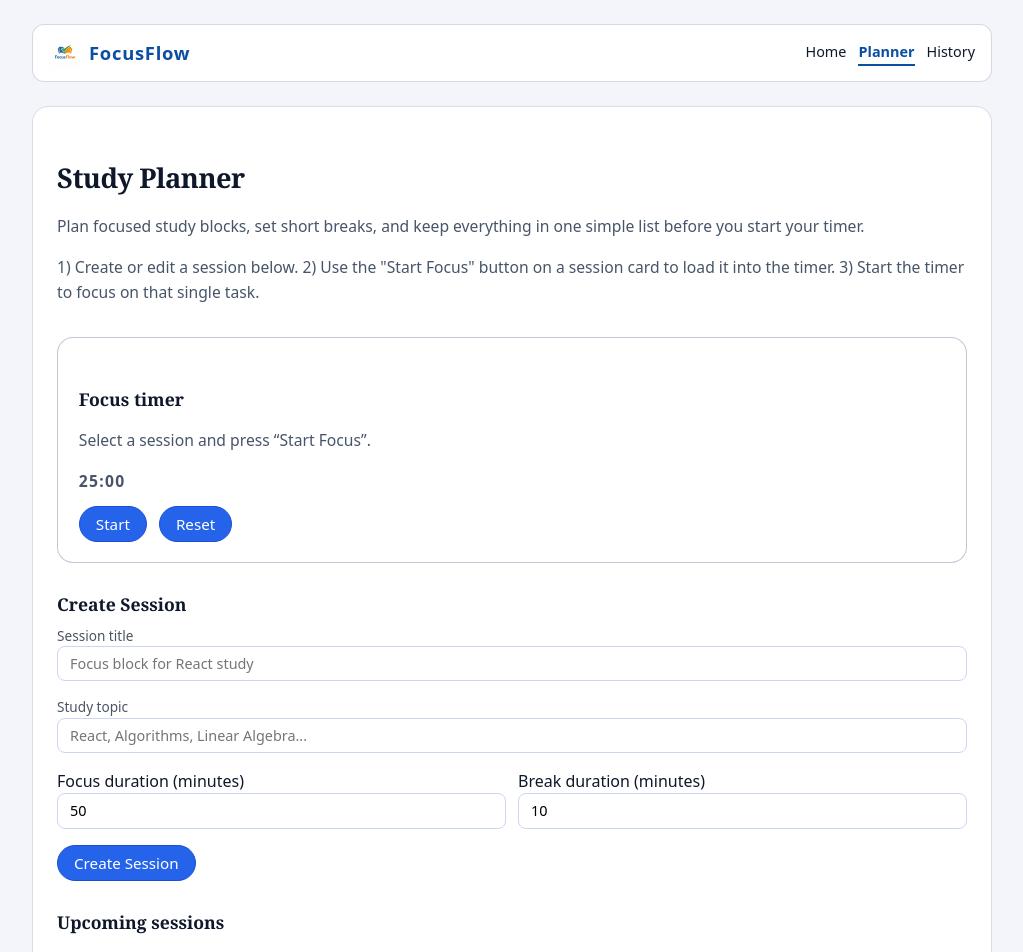
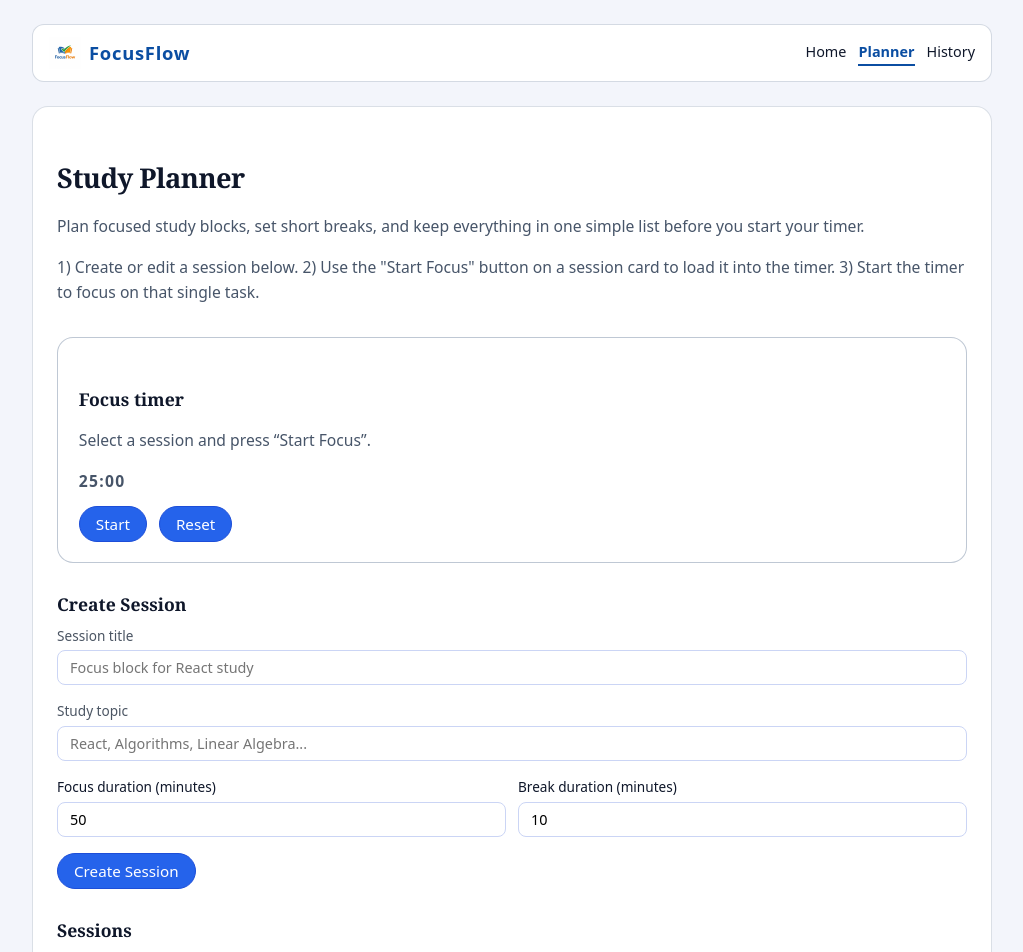
Before and after one commit to deryakendircikahraman/focusflow, a React (Vite) app: page /planner in a window 1280 px wide. Shown: the top 952 px of the page, without its empty margins (128-1151 px from the left). Built offline with nearby package versions, Linux system fonts and the light colour scheme.

Commit message:
align with project checklist: form labels, Sessions heading, cleanup

```diff
--- a/src/App.css
+++ b/src/App.css
@@ -36,7 +36,7 @@
   font-size: 1.15rem;
   font-weight: 700;
   letter-spacing: 0.04em;
-  color: #0b4ea2; /* logo mavisi */
+  color: #0b4ea2;
 }
 
 .navbar__links {
@@ -248,6 +248,13 @@
   gap: 0.75rem;
 }
 
+.session-form__field label {
+  display: block;
+  font-size: 0.85rem;
+  font-weight: 500;
+  margin-bottom: 0.25rem;
+}
+
 @media (min-width: 640px) {
   .session-form__grid {
     grid-template-columns: repeat(2, minmax(0, 1fr));
--- a/src/features/sessions/SessionForm.jsx
+++ b/src/features/sessions/SessionForm.jsx
@@ -46,54 +46,66 @@ function SessionForm({ onSubmit, initialValues, isEditing, onCancel }) {
       </h2>
 
       <div className="session-form__row">
-        <label>
+        <label htmlFor="session-form-title">
           Session title
+        </label>
         <input
+          id="session-form-title"
           type="text"
           value={title}
           onChange={(event) => setTitle(event.target.value)}
           placeholder="Focus block for React study"
+          aria-describedby={error ? 'session-form-error' : undefined}
         />
-        </label>
       </div>
 
       <div className="session-form__row">
-        <label>
+        <label htmlFor="session-form-topic">
           Study topic
+        </label>
         <input
+          id="session-form-topic"
           type="text"
           value={topic}
           onChange={(event) => setTopic(event.target.value)}
           placeholder="React, Algorithms, Linear Algebra..."
         />
-        </label>
       </div>
 
       <div className="session-form__grid">
-        <label>
+        <div className="session-form__field">
+          <label htmlFor="session-form-duration">
             Focus duration (minutes)
+          </label>
           <input
+            id="session-form-duration"
             type="number"
             min="10"
             max="180"
             value={duration}
             onChange={(event) => setDuration(event.target.value)}
           />
+        </div>
+        <div className="session-form__field">
+          <label htmlFor="session-form-break">
+            Break duration (minutes)
           </label>
-
-        <label>
-          Break duration (minutes)
           <input
+            id="session-form-break"
             type="number"
             min="0"
             max="60"
             value={breakDuration}
             onChange={(event) => setBreakDuration(event.target.value)}
           />
-        </label>
+        </div>
       </div>
 
-      {error && <p className="session-form__error">{error}</p>}
+      {error && (
+        <p id="session-form-error" className="session-form__error" role="alert">
+          {error}
+        </p>
+      )}
 
       <div className="session-form__actions">
         <button type="submit" className="session-form__submit">
--- a/src/pages/PlannerPage.jsx
+++ b/src/pages/PlannerPage.jsx
@@ -167,7 +167,7 @@ function PlannerPage() {
         onCancel={handleCancelEdit}
       />
 
-      <h2>Upcoming sessions</h2>
+      <h2>Sessions</h2>
       <SessionList
         sessions={sortedSessions}
         onEdit={handleEditClick}
--- a/src/shared/ProductivityTip.jsx
+++ b/src/shared/ProductivityTip.jsx
@@ -40,8 +40,7 @@ function ProductivityTip() {
       }
 
       setTip(adviceText)
-    } catch (error) {
-      // Fall back to a local tip so the UI still shows something useful
+    } catch {
       const randomIndex = Math.floor(Math.random() * FALLBACK_TIPS.length)
       setTip(FALLBACK_TIPS[randomIndex])
       setHasError(true)
```
Lines whose indentation alone changed are shown as unchanged.
